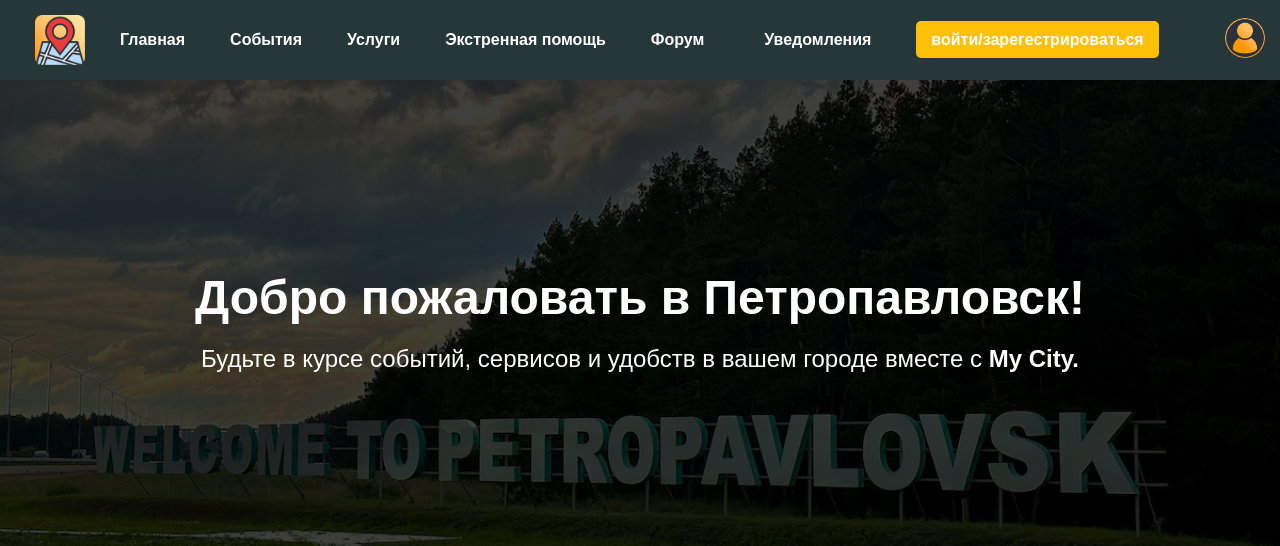
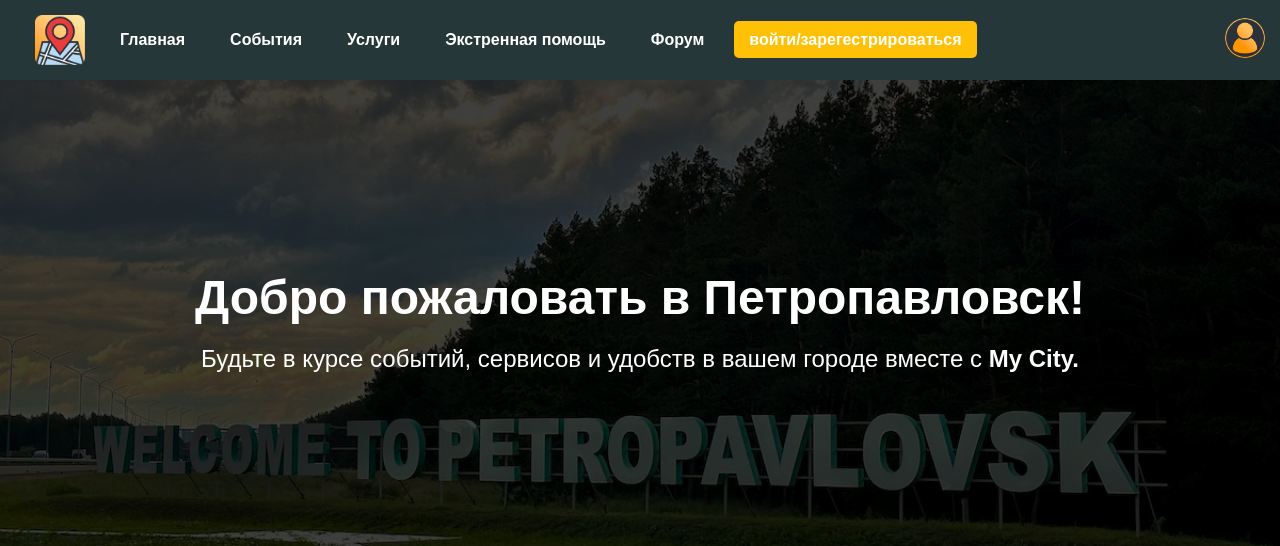
Before and after one commit to ivanchik3222/Digitalnomad, a Flask app: page / in a window 1280 px wide. Shown: the top 546 px of the page. Run offline with Flask 3, Linux system fonts and the light colour scheme; data that the repository does not hold is empty.

Commit message:
fuck_notifications

```diff
--- a/templates/events.html
+++ b/templates/events.html
@@ -16,7 +16,7 @@
                 <li><a href="/services">Услуги</a></li>
                 <li><a href="/extra">Экстренная помощь</a></li>
                 <li><a href="/forum">Форум</a></li>
-                <li style="margin: 0 15px;"><a href="/notifications">Уведомления</a></li>
+                <!-- <li style="margin: 0 15px;"><a href="/notifications">Уведомления</a></li> -->
                 {% if current_user.is_authenticated %}
                 <li class="register-container"><a href="/logout" class="register-button" style="margin-right: 15px;">выйти</a></li>
                 {% else %}
--- a/templates/new_topic.html
+++ b/templates/new_topic.html
@@ -16,7 +16,7 @@
                     <li><a href="/services">Услуги</a></li>
                     <li><a href="/extra">Экстренная помощь</a></li>
                     <li><a href="/forum">Форум</a></li>
-                    <li style="margin: 0 15px;"><a href="/notifications">Уведомления</a></li>
+                    <!-- <li style="margin: 0 15px;"><a href="/notifications">Уведомления</a></li> -->
                     {% if current_user.is_authenticated %}
                     <li class="register-container"><a href="/logout" class="register-button" style="margin-right: 15px;">выйти</a></li>
                     {% else %}
--- a/templates/services.html
+++ b/templates/services.html
@@ -17,7 +17,7 @@
                 <li><a href="/services">Услуги</a></li>
                 <li><a href="/extra">Экстренная помощь</a></li>
                 <li><a href="/forum">Форум</a></li>
-                <li style="margin: 0 15px;"><a href="/notifications">Уведомления</a></li>
+                <!-- <li style="margin: 0 15px;"><a href="/notifications">Уведомления</a></li> -->
                 {% if current_user.is_authenticated %}
                 <li class="register-container"><a href="/logout" class="register-button" style="margin-right: 15px;">выйти</a></li>
                 {% else %}
--- a/templates/topic.html
+++ b/templates/topic.html
@@ -16,7 +16,7 @@
                 <li><a href="/services">Услуги</a></li>
                 <li><a href="/extra">Экстренная помощь</a></li>
                 <li><a href="/forum">Форум</a></li>
-                <li style="margin: 0 15px;"><a href="/notifications">Уведомления</a></li>
+                <!-- <li style="margin: 0 15px;"><a href="/notifications">Уведомления</a></li> -->
                 {% if current_user.is_authenticated %}
                 <li class="register-container"><a href="/logout" class="register-button" style="margin-right: 15px;">выйти</a></li>
                 {% else %}
```
